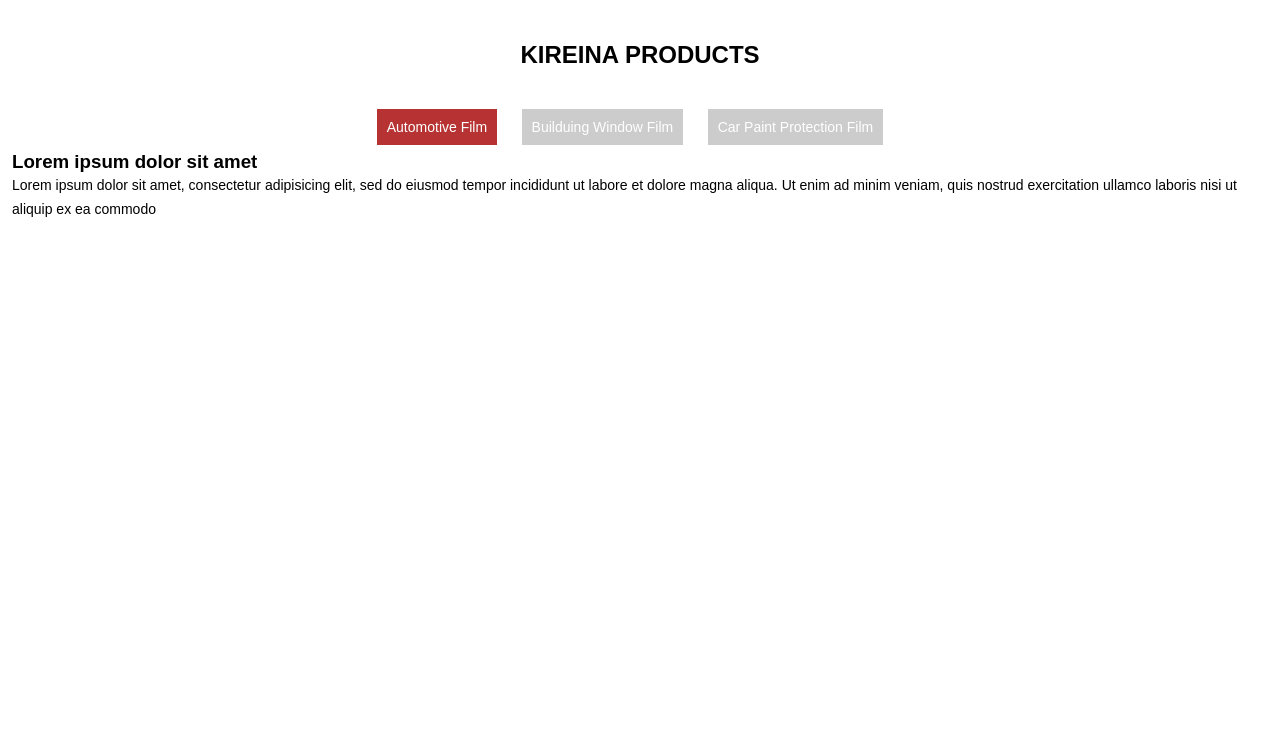
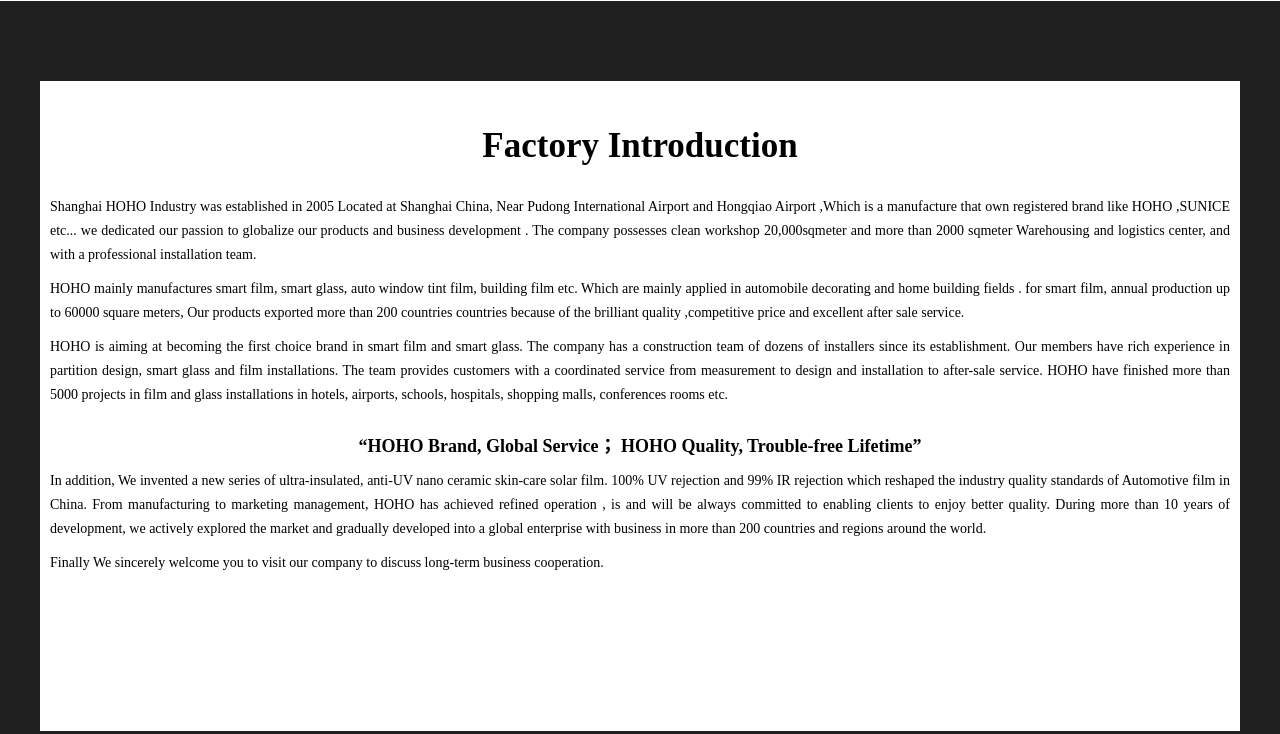
Before and after one commit to jimenez-carlo/kireinav2, a plain HTML site: page about.html in a window 1280 px wide. Shown: the part 686-1420 px from the top of the page. Before the commit the page ends 953 px from the top, so only its background shows below. Drawn offline with Linux system fonts and the light colour scheme.

Commit message:
Desc
about update

Co-Authored-By: Carlo Jimenez <47420228+jimenez-carlo@users.noreply.github.com>

```diff
--- a/about.html
+++ b/about.html
@@ -21,8 +21,8 @@
 	<nav>
 		<ul>
 			<li><img class="logo" src="https://www.hohotint.com/statics/hohofilm/images/logo2.png"></li>
-			<li><a href="#Home">Home</a></li>
-			<li><a href="#contact">About</a></li>
+			<li><a href="https://jimenez-carlo.github.io/KireinaTint/index.html">Home</a></li>
+			<li><a href="#About">About</a></li>
 			<li class="dropdown">
 				<a href="javascript:void(0)" class="dropbtn">Smart Film/Glass <i class="fa fa-caret-down"></i></a>
 				<div class="dropdown-content">
@@ -65,6 +65,24 @@
 		</div>
 	</section>
 	<section>
+<!------------------------------------------------------------------------------------------------->
+<div class="about2a">
+    <div class="about2b">
+        <div class="jieshao"><br><br>
+        <h2 style="text-align:center;font-size:35px;">Factory Introduction</h2><br>
+        <p>Shanghai HOHO Industry was established in 2005 Located at Shanghai China, Near Pudong International Airport and Hongqiao Airport ,Which is a manufacture that own registered brand like HOHO ,SUNICE etc...  we dedicated our passion to globalize our products and  business development . The company possesses clean workshop 20,000sqmeter and more than 2000 sqmeter Warehousing and logistics center, and with a professional installation team.
+        </p>
+        <p>HOHO mainly manufactures smart film, smart glass, auto window tint film, building film etc. Which are mainly applied in  automobile decorating and home building fields . for smart film, annual production up to 60000 square meters, Our products exported more than 200 countries countries  because of the  brilliant quality ,competitive price and excellent after sale service.
+        </p>
+        <p>HOHO is aiming at becoming  the first choice brand in smart film and smart glass. The company has a construction team of dozens of installers since its establishment. Our members have rich experience in partition design, smart glass and film installations. The team provides customers with a coordinated service from measurement to design and installation to after-sale service. HOHO have finished more than 5000 projects in  film and glass installations in hotels, airports, schools, hospitals, shopping malls, conferences rooms etc.
+        </p><br>
+        <h2 style="text-align:center;font-size:18px;">“HOHO Brand, Global Service； HOHO Quality,  Trouble-free Lifetime”</h2>
+        <p>In addition, We invented a  new series  of ultra-insulated, anti-UV nano ceramic skin-care solar film.  100% UV rejection and 99%  IR rejection which  reshaped the industry quality standards of Automotive film in China. From manufacturing to marketing management, HOHO  has achieved refined operation , is and will be always  committed to enabling clients to enjoy better quality.  During  more than 10 years of  development, we actively explored the market and gradually developed into a global enterprise with business  in more than 200 countries and regions around the world.
+    </p>
+    <p>Finally We sincerely welcome you to visit our company to discuss long-term business cooperation.
+    </p>
+</div></div></div>
+<!------------------------------------------------------------------------------------------------->
 		<div class="product-header">
 		<h2>KIREINA PRODUCTS</h2>
 		</div>
--- a/style.css
+++ b/style.css
@@ -596,3 +596,11 @@
   }
 
 }
+
+
+/* CALINAYA TRY CSS */
+.about2a{width: 100%;height:800px; background:#1f1f1f;overflow: hidden;}
+.about2b{width: 1200px;height: 650px; background:white;margin: 0 auto;margin-top:80px;}
+.jieshao{width: 1180px;height:550px;font-size:15px;font-family: "微软雅黑";line-height: 26px; margin: 0 auto;}
+.jieshao p{margin-top: 10px;text-align: justify;}
+/* CALINAYA TRY CSS */
```
